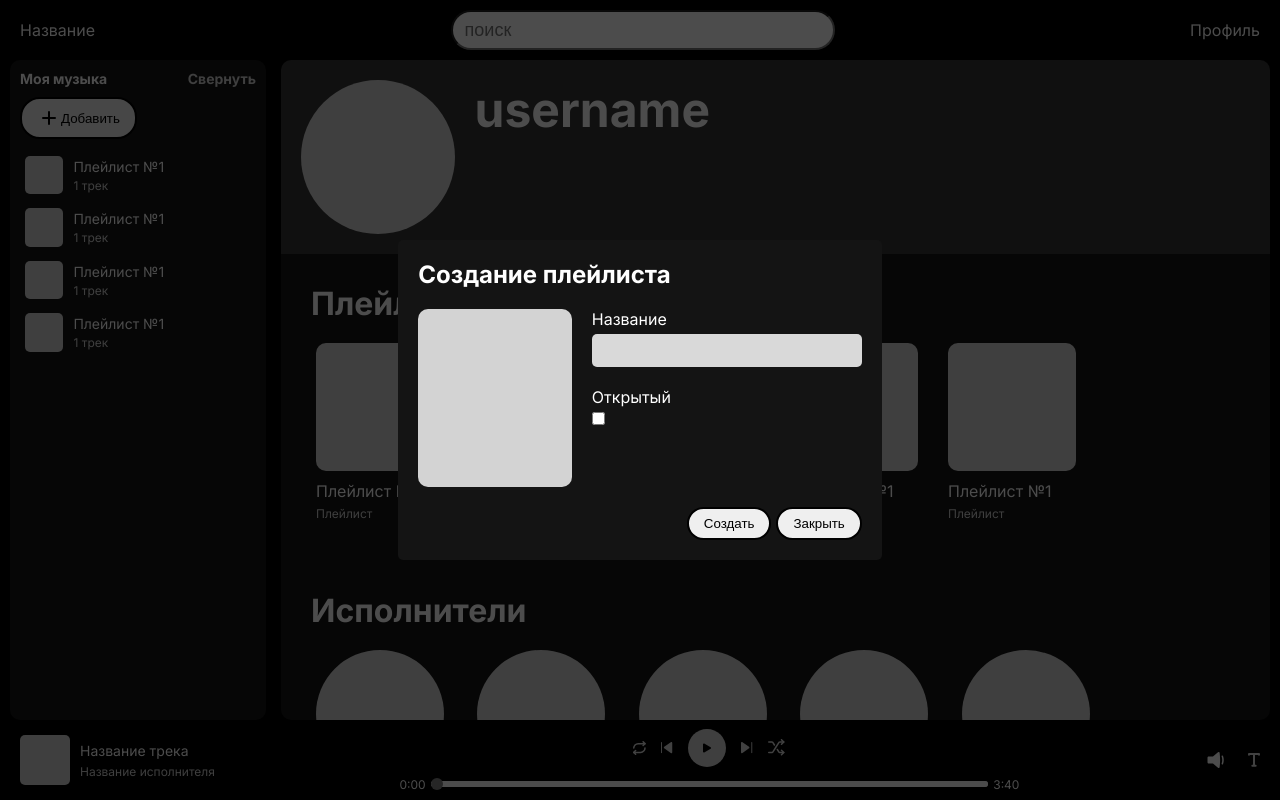
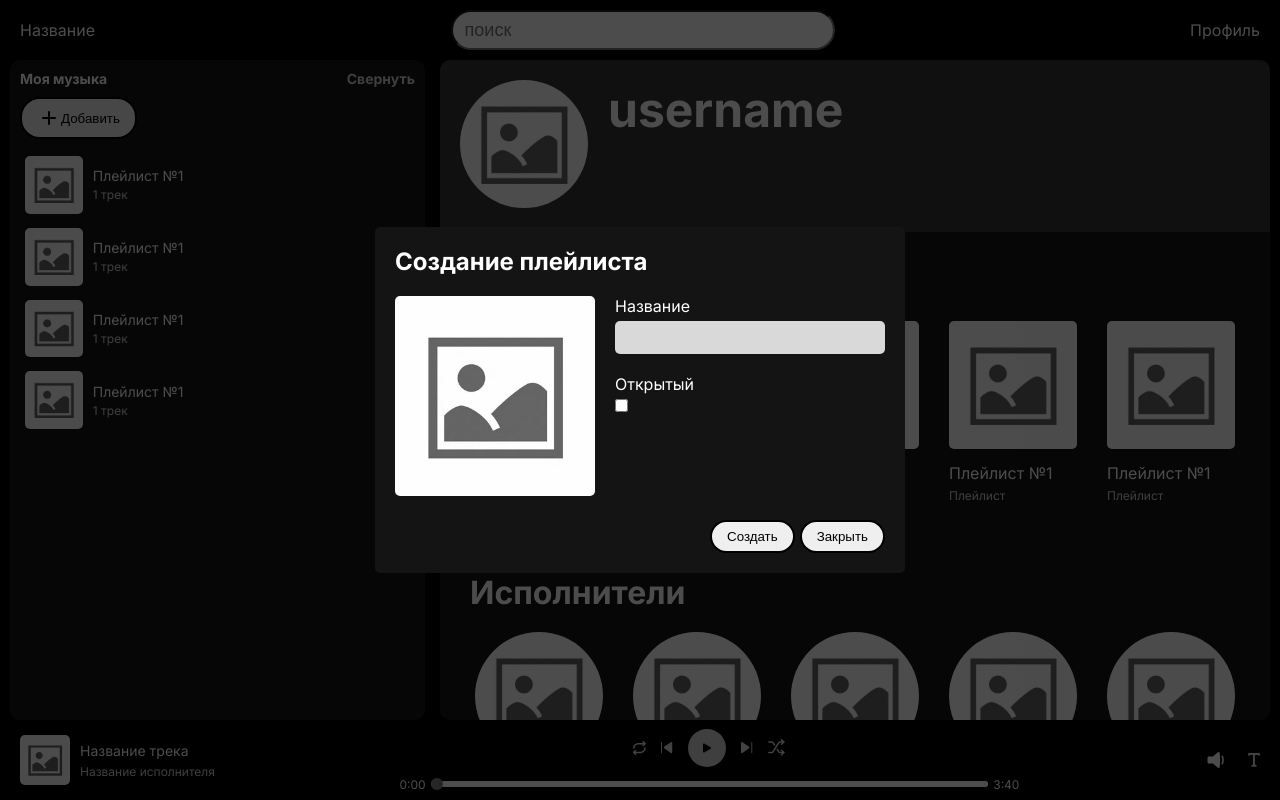
Before and after one commit to ErbKqlx/music-app, a Vue app: page /profile in a window 1280 px wide. Both pictures are taken after a click on the button "Добавить". Built offline with nearby package versions, Linux system fonts and the light colour scheme.

Commit message:
add image placeholder, testing slots

```diff
--- a/src/components/Aside/PlaylistCard.vue
+++ b/src/components/Aside/PlaylistCard.vue
@@ -1,4 +1,6 @@
 <script setup>
+    import Image from '@/components/Image.vue'
+
     defineProps({
         title: String,
         count: Number
@@ -8,7 +10,7 @@
 <template>
     <div class="playlist-card">
         <div class="image">
-            <!-- <img src="" alt="Изображение плейлиста"> -->
+            <Image/>
         </div>
         <div class="playlist-info">
             <span>{{title}}</span>
@@ -26,10 +28,10 @@
         border-radius: 5px;
 
         .image{
-            background-color: lightgray;
+            /* background-color: lightgray; */
             aspect-ratio: 1 / 1;
-            width: 17%;
-            border-radius: 5px;
+            width: 15%;
+            overflow: hidden;
         }
 
         .playlist-info{
--- /dev/null
+++ b/src/components/Card.vue
@@ -0,0 +1,56 @@
+<script setup>
+    defineProps({
+        name: String,
+        description: String,
+    })
+
+</script>
+
+<template>
+    <div class="card">
+        <div class="image">
+            <slot name="image"></slot>
+        </div>
+        <div class="info">
+            <span>{{ name }}</span>
+            <span class="additional-info">
+                {{ description }}
+            </span>
+        </div>
+    </div>
+</template>
+
+<style scoped>
+    .card{
+        padding: 10px 15px;
+        border-radius: 5px;
+
+        /* .artist-image{
+            aspect-ratio: 1 / 1;
+            width: 10vw;
+            background-color: lightgray;
+            border-radius: 100%;
+            margin-bottom: 10px;
+        } */
+
+        .image{
+            width: 10vw;
+            margin-bottom: 10px;
+        }
+
+        .info{
+            display: flex;
+            flex-direction: column;
+            gap: 5px;
+
+            .additional-info{
+                font-size: 12px;
+            }
+        }
+    }
+
+    .card:hover{
+        background-color: rgb(70, 70, 70);
+        cursor: pointer;
+    }
+</style>
--- a/src/components/Image.vue
+++ b/src/components/Image.vue
@@ -1,25 +1,17 @@
 <script setup>
-    defineProps({
-        isRound: Boolean,
-    })
+
 </script>
 
 <template>
-    <!-- Потом переделать -->
-    <!-- <div v-if="isRound" class="round-image">
-
-    </div> -->
-    <div class="image">
-
-    </div>
+    <img src="@/assets/placeholder.webp" alt="Изображение">
 </template>
 
 <style scoped>
-    .round-image, .image{
+    .round-image, img{
         aspect-ratio: 1 / 1;
-        min-width: 12vw;
-        background-color: lightgray;
-        border-radius: 10px;
+        /* min-width: 12vw; */
+        width: 100%;
+        border-radius: 5px;
     }
 
     .round-image{
--- a/src/components/Modal.vue
+++ b/src/components/Modal.vue
@@ -19,7 +19,9 @@
                 <div class="modal-content">
                     <span class="title">{{ title }}</span>
                     <div class="main-content">
-                        <slot name="image"></slot>
+                        <div class="image">
+                            <slot name="image"></slot>
+                        </div>
                         <slot name="content"></slot>
                     </div>
                     <!-- <button @click="close">Закрыть</button> -->
@@ -71,10 +73,10 @@
                 flex-grow: 1;
             }
 
-            /* .image{
-                border-radius: 5px;
-                width: 300px;
-            } */
+            .image{
+                aspect-ratio: 1 / 1;
+                width: 200px;
+            }
 
             .modal-actions{
                 display: flex;
--- a/src/components/PlayerBar/PlayerBar.vue
+++ b/src/components/PlayerBar/PlayerBar.vue
@@ -1,4 +1,5 @@
 <script setup>
+    import Image from '@/components/Image.vue';
     import ProgressBar from './ProgressBar.vue';
 </script>
 
@@ -7,12 +8,14 @@
         <div class="song-info">
             <div class="song-preview">
                 <!-- <img src="" alt="Изображение"> -->
+                <Image/>
             </div>
             <div>
                 <span class="clickable">Название трека</span>
                 <span class='additional-info clickable'>Название исполнителя</span>
             </div>
         </div>
+        <!-- Потом заменить компонентами -->
         <div class="main-actions">
             <div class="player-buttons">
                 <svg width="13" height="14" viewBox="0 0 13 14" fill="none" xmlns="http://www.w3.org/2000/svg">
@@ -68,10 +71,8 @@
             gap: 10px;
 
             .song-preview{
+                aspect-ratio: 1 / 1;
                 width: 50px;
-                height: 50px;
-                background-color: lightgrey;
-                border-radius: 5px;
             }
 
             :last-child{
--- a/src/components/SongCard.vue
+++ b/src/components/SongCard.vue
@@ -1,6 +1,7 @@
 <script setup>
     import PlayButton from '@/assets/svg/play.svg?component'
     import MiscButton from '@/assets/svg/ThreeDotsVertical.svg?component'
+    import Image from '@/components/Image.vue';
 
     defineProps({
         title: String,
@@ -13,6 +14,7 @@
     <div class="song-card">
         <div class="image">
             <!-- <img src="" alt="Изображение плейлиста"> -->
+            <Image/>
         </div>
         <div class="song-info">
             <!-- <span class="clickable">{{title}}</span> -->
@@ -46,10 +48,8 @@
         justify-content: space-between;
 
         .image{
-            background-color: lightgray;
+            aspect-ratio: 1 / 1;
             width: 45px;
-            height: 45px;
-            border-radius: 5px;
         }
 
         .song-info{
--- a/src/components/TitleCard.vue
+++ b/src/components/TitleCard.vue
@@ -13,7 +13,10 @@
         <!-- <div class="image"> -->
             <!-- <img src="" alt="Аватар"> -->
         <!-- </div> -->
-        <Image class="round-image"/>
+        <div class="image">
+            <slot name="image"></slot>
+        </div>
+        <!-- <Image/> -->
         <div class="info">
             <div class="title">
                 <span>{{ title }}</span>
@@ -34,12 +37,10 @@
         gap: 20px;
         padding: 20px;
 
-        /* .image{
-            border-radius: 100%;
+        .image{
             aspect-ratio: 1 / 1;
-            min-height: 10vw;
-            background-color: lightgray;
-        } */
+            width: 10vw;
+        }
 
         .info{
             display: flex;
--- a/src/views/Artist.vue
+++ b/src/views/Artist.vue
@@ -4,6 +4,7 @@
     import PlayerBar from '@/components/PlayerBar/PlayerBar.vue';
     import TitleCard from '@/components/TitleCard.vue';
     import SongsList from '@/components/SongsList.vue'
+    import Image from '@/components/Image.vue';
 </script>
 
 <template>
@@ -12,7 +13,11 @@
         <PlaylistsAside/>
         <main>
             <div class="profile-info">
-                <TitleCard title="artist"/>
+                <TitleCard title="artist">
+                    <template #image>
+                        <Image class="round-image"/>
+                    </template>
+                </TitleCard>
                 <div class="artist-info">
                     <!-- <SongsList/> -->
                 </div>
--- a/src/views/Profile.vue
+++ b/src/views/Profile.vue
@@ -7,7 +7,9 @@
     import ArtistCard from '@/components/ArtistCard.vue';
     import CardsList from '@/components/CardsList.vue';
     import Footer from '@/components/Footer.vue';
-    import router from '@/router/index.js'
+    import router from '@/router/index.js';
+    import Image from '@/components/Image.vue';
+    import Card from '@/components/Card.vue';
 
     function toPlaylist(){
         router.push('/playlist')
@@ -24,17 +26,31 @@
         <PlaylistsAside/>
         <main>
             <div class="profile-info">
-                <TitleCard title="username"/>
+                <TitleCard title="username">
+                    <template #image>
+                        <Image class="round-image"/>
+                    </template>
+                </TitleCard>
                 <div class="user-info">
                     <CardsList title="Плейлисты">
-                        <PlaylistCard @click="toPlaylist" v-for="i in 5" name="Плейлист №1" description="Плейлист"/>
+                        <!-- <PlaylistCard @click="toPlaylist" v-for="i in 5" name="Плейлист №1" description="Плейлист"/> -->
+                        <Card @click="toPlaylist" v-for="i in 5" name="Плейлист №1" description="Плейлист">
+                            <template #image>
+                                <Image/>
+                            </template>
+                        </Card>
                     </CardsList>
                     <!-- <div class="user-playlists">
 
                     </div> -->
 
                     <CardsList title="Исполнители">
-                        <ArtistCard @click="toArtist" v-for="i in 5" name="Исполнитель №1"/>
+                        <!-- <ArtistCard @click="toArtist" v-for="i in 5" name="Исполнитель №1"/> -->
+                        <Card @click="toArtist" v-for="i in 5" name="Исполнитель №1" description="Исполнитель">
+                            <template #image>
+                                <Image class="round-image"/>
+                            </template>
+                        </Card>
                     </CardsList>
 
                     <!-- <div class="user-artists">
--- a/src/views/Song.vue
+++ b/src/views/Song.vue
@@ -10,6 +10,8 @@
     import Lyrics from '@/components/Lyrics.vue'
     import Play from '@/assets/svg/play.svg?component'
     // import AddPlus from '@/assets/svg/AddPlus.svg?component'
+    import Image from '@/components/Image.vue'
+    import Card from '@/components/Card.vue'
 
     function toArtist(){
         router.push('/artist')
@@ -26,7 +28,11 @@
         <PlaylistsAside/>
         <main>
             <div class="song-info">
-                <TitleCard title="Трек №1" created_by="artist" created_at="28.11.2025"/>
+                <TitleCard title="Трек №1" created_by="artist" created_at="28.11.2025">
+                    <template #image>
+                        <Image/>
+                    </template>
+                </TitleCard>
                 <div class="song-actions">
                     <Button class="button play-btn"><Play/></Button>
                     <div>
@@ -36,7 +42,11 @@
                 <div class="info">
                     <div>
                         <CardsList title="Альбомы">
-                            <PlaylistCard @click="toAlbum" v-for="i in 5" name="Альбом №1" description="Альбом"/>
+                            <Card @click="toAlbum" v-for="i in 5" name="Альбом №1" description="Альбом">
+                                <template #image>
+                                    <Image/>
+                                </template>
+                            </Card>
                         </CardsList>
                     </div>
                     <Lyrics/>
```
Also changed, not shown: src/assets/placeholder.webp (added).
